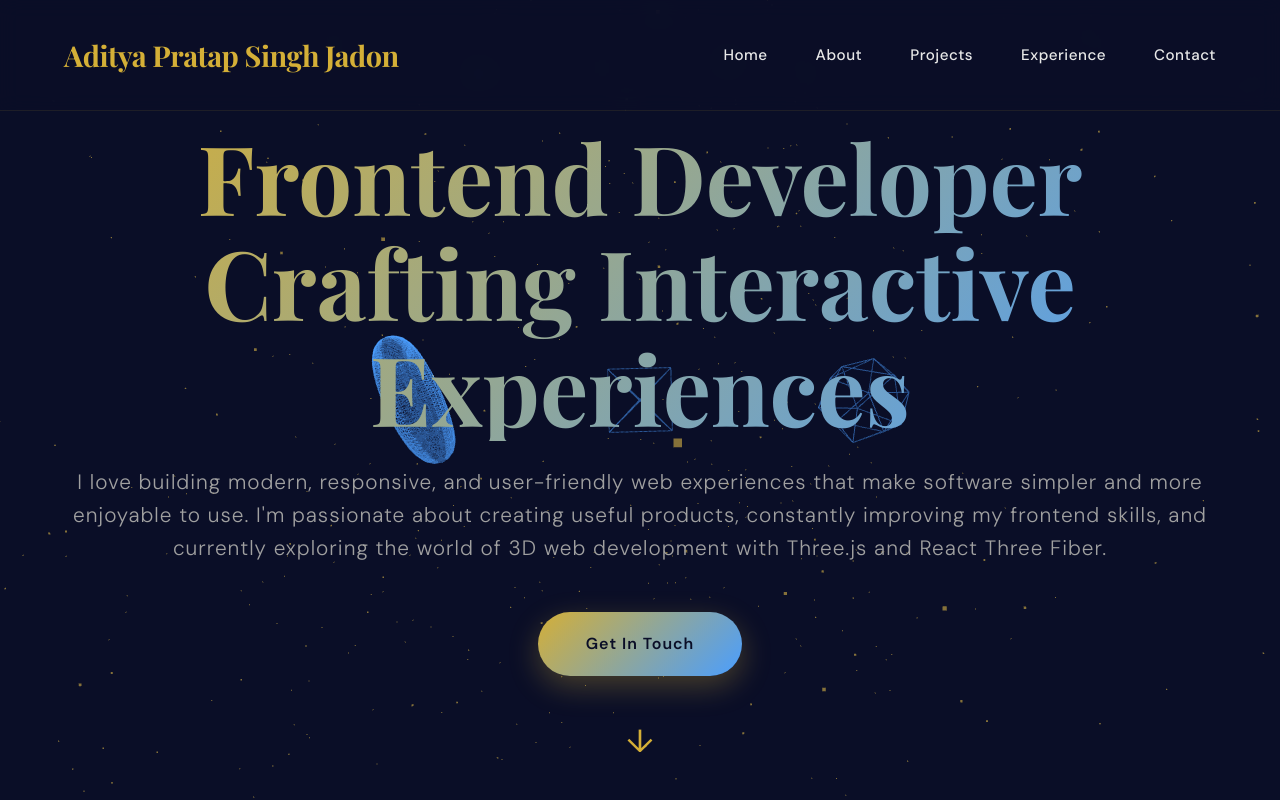
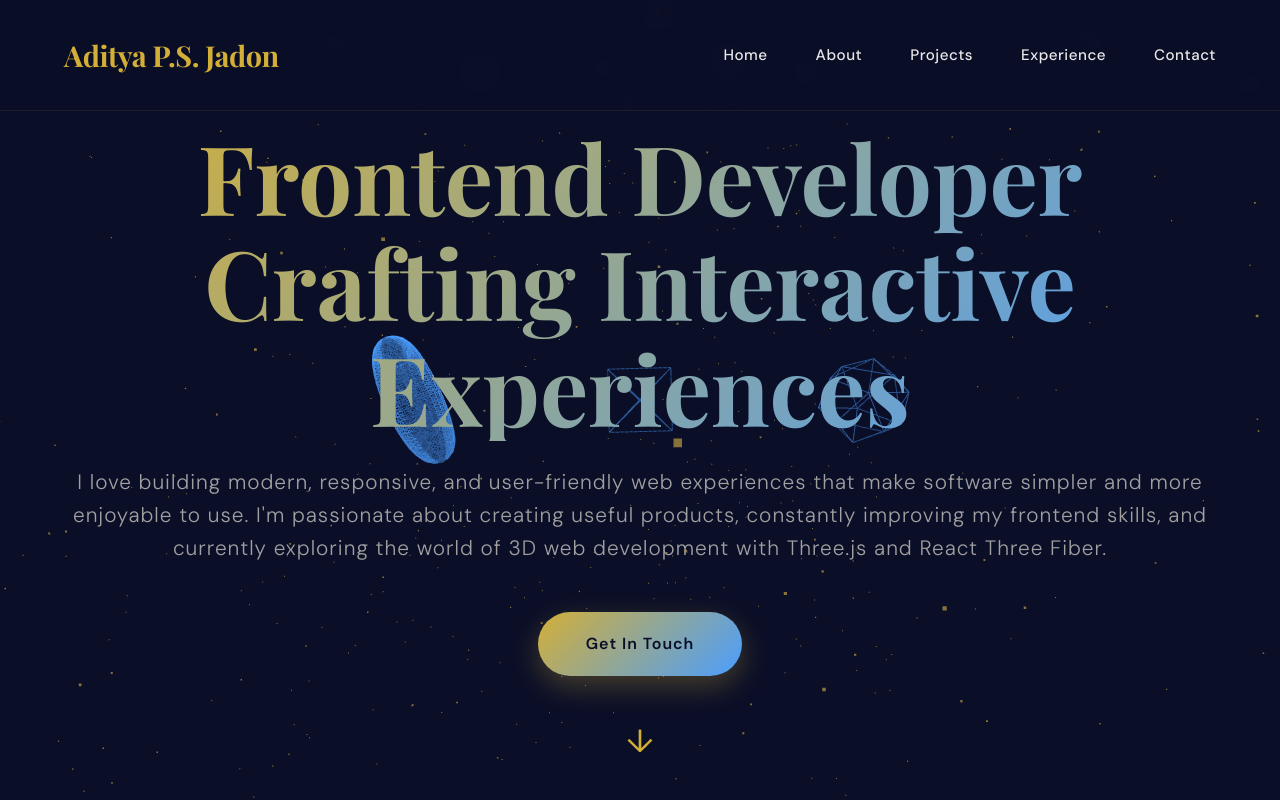
Before and after one commit to Aditya-Pratap-Singh-Jadon/Portfolio, a React (Vite) app: page / in a window 1280 px wide. Shown: the top 800 px of the page. Built offline with nearby package versions, Linux system fonts and the light colour scheme.

Commit message:
Minor fix

```diff
--- a/src/components/Navbar.jsx
+++ b/src/components/Navbar.jsx
@@ -16,7 +16,7 @@ export default function Navbar() {
 
   return (
     <nav className="navbar">
-      <div className="logo">Aditya Pratap Singh Jadon</div>
+      <div className="logo">Aditya P.S. Jadon</div>
 
       <button
         className={`menu-toggle ${isOpen ? 'is-open' : ''}`}
```
